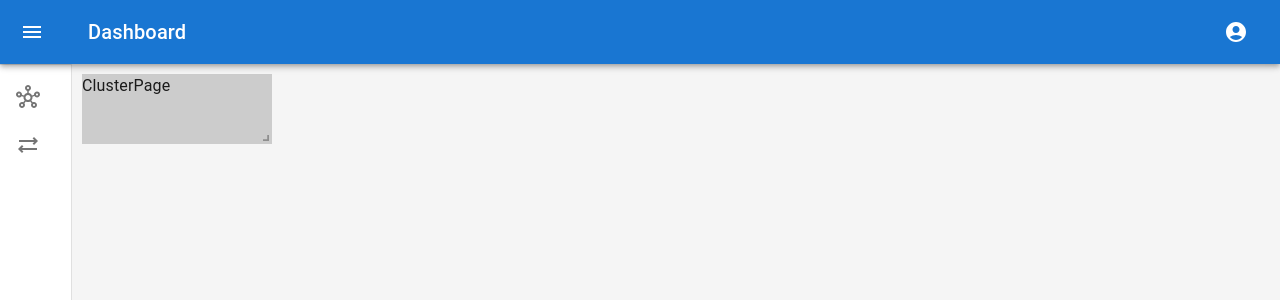
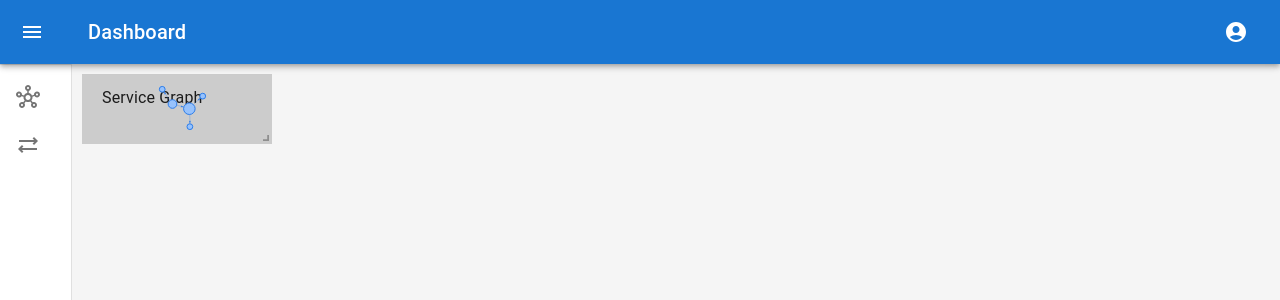
Before and after one commit to exem-inno/Exem-Frontend, a React (Create React App) app: page /dashboard/cluster in a window 1280 px wide. Shown: the top 300 px of the page. Built offline with nearby package versions, Linux system fonts and the light colour scheme.

Commit message:
feat: clusterpage에 Graph 적용

```diff
--- a/src/pages/dashboard/cluster.tsx
+++ b/src/pages/dashboard/cluster.tsx
@@ -1,7 +1,18 @@
+import Graph from "components/charts/Graph";
 import { VFC } from "react";
+import data from "datas/graph.json";
 
 const ClusterPage: VFC = () => {
-  return <div>ClusterPage</div>;
+  const options = {
+    nodes: {
+      shape: "dot",
+    },
+    edges: {
+      arrows: "to",
+    },
+  };
+
+  return <Graph title="Service Graph" data={data} options={options} />;
 };
 
 export default ClusterPage;
```
